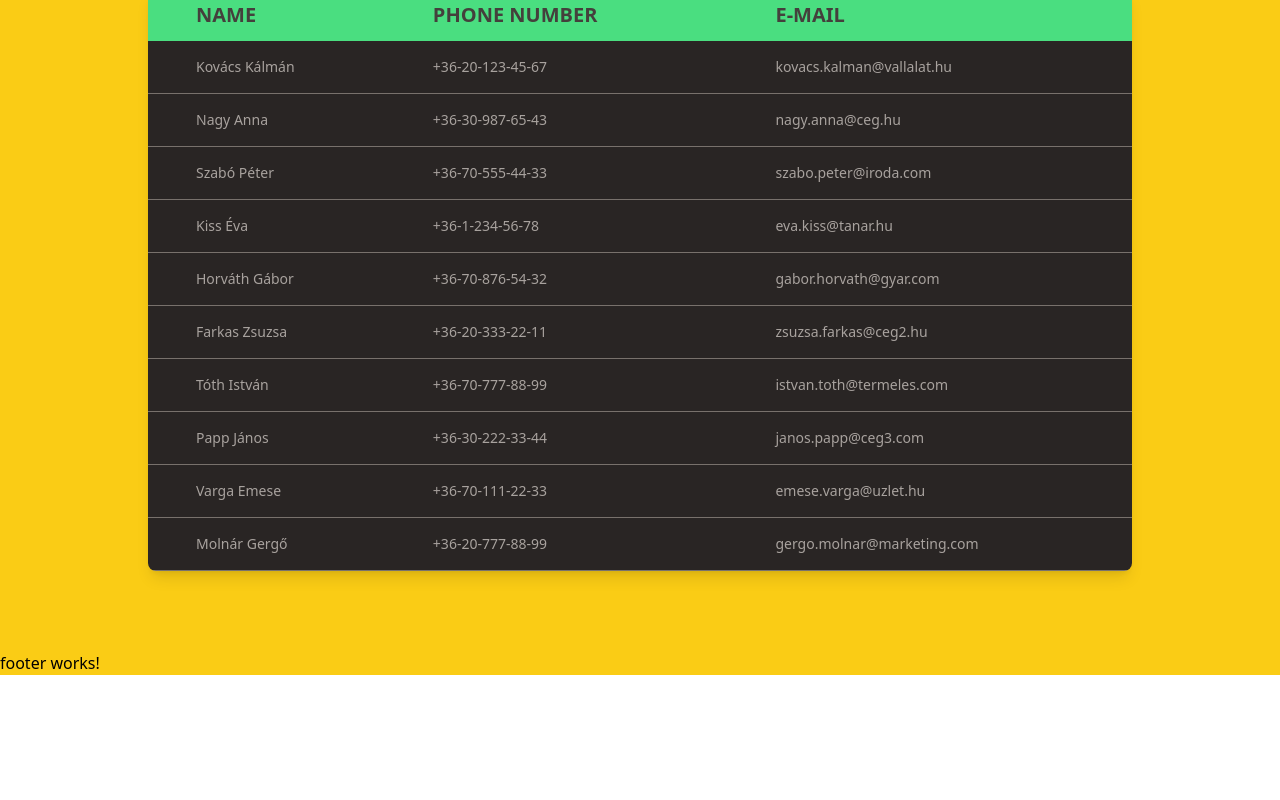
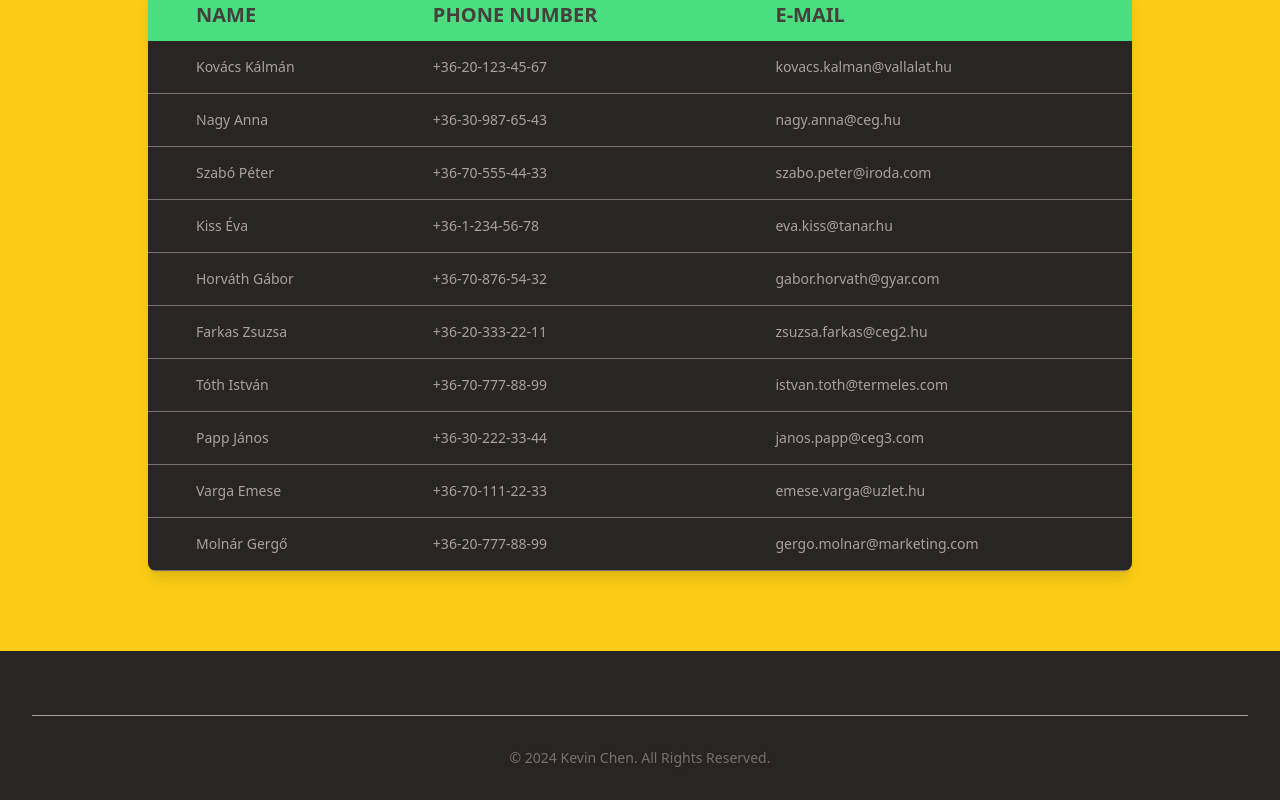
Before and after one commit to Chencsi/phone-book, an Angular app: page /home in a window 1280 px wide. Shown: the part 253-1053 px from the top of the page. Before the commit the page ends 928 px from the top, so only its background shows below. Built offline with nearby package versions, Linux system fonts and the light colour scheme; data requests are answered from the project's data file.

Commit message:
Footer added

```diff
--- a/src/app/components/footer/footer.component.html
+++ b/src/app/components/footer/footer.component.html
@@ -1 +1,4 @@
-<p>footer works!</p>
+<div class="bg-stone-800 w-full mx-auto p-4 md:p-8">
+    <hr class="my-6 border-stone-400 sm:mx-auto lg:my-8" />
+    <span class="block text-sm text-stone-500 drop-shadow md:text-center ">© 2024 <a href="/" class="hover:underline">Kevin Chen</a>. All Rights Reserved.</span>
+</div>
```
